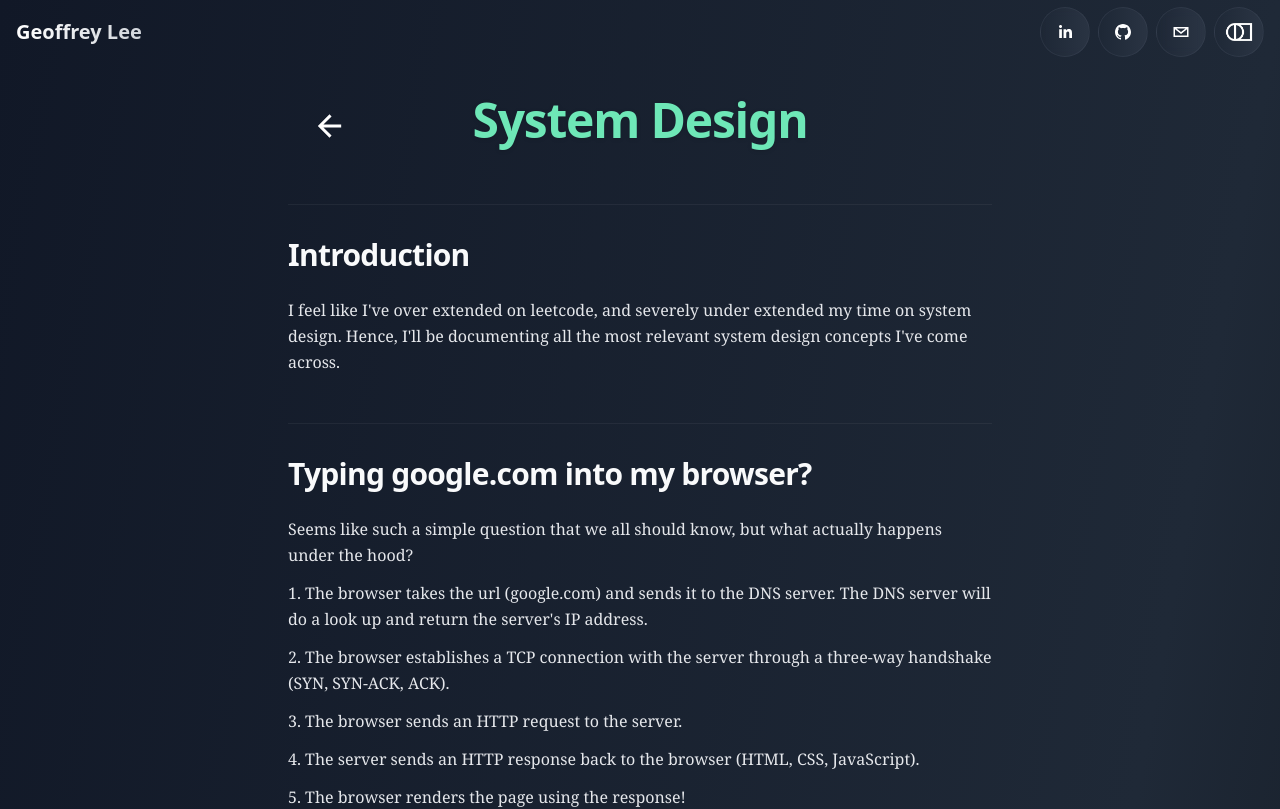
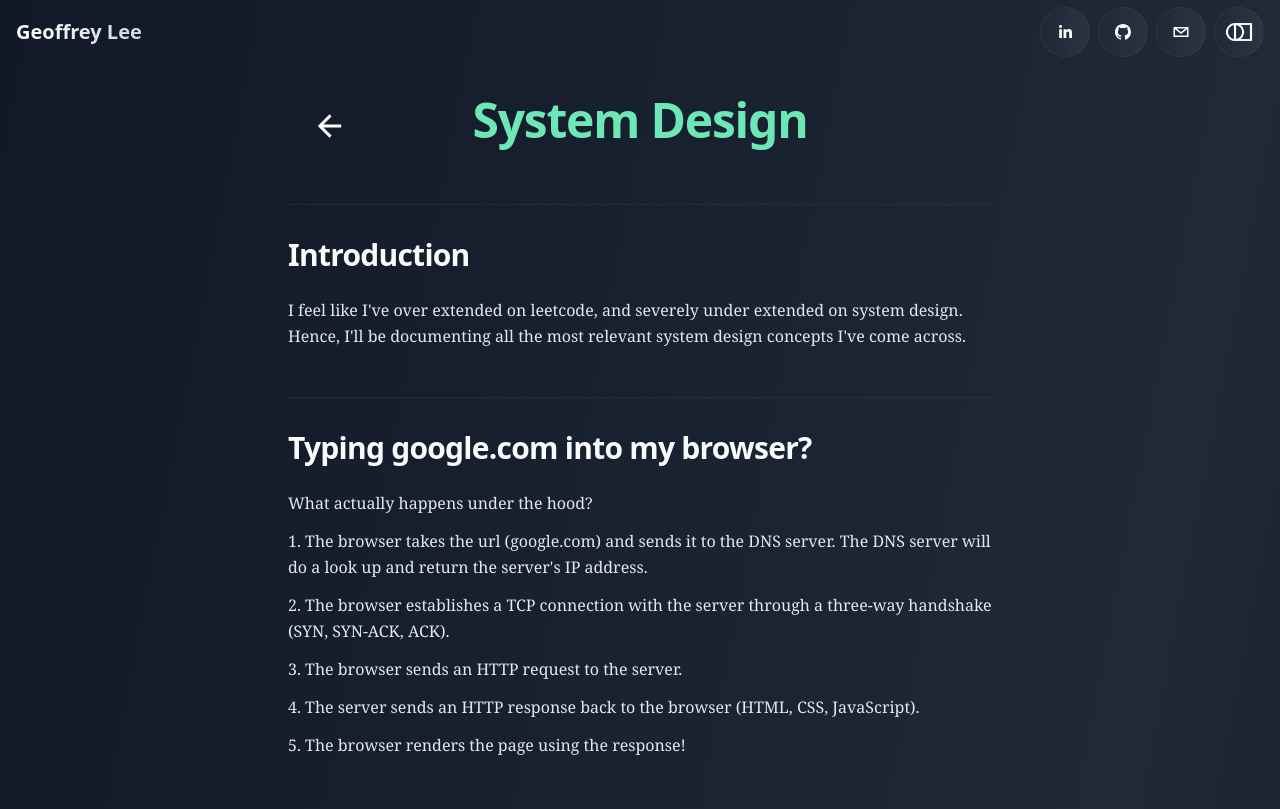
Before and after one commit to LGeoff31/Porfolio, a Next.js app: page /system-design in a window 1280 px wide. Shown: the top 809 px of the page. Built offline with nearby package versions, Linux system fonts and the light colour scheme.

Commit message:
update blog

```diff
--- a/pages/system-design.tsx
+++ b/pages/system-design.tsx
@@ -11,11 +11,11 @@ interface BlogPost {
 const blogPosts: BlogPost[] = [
   {
     title: "Introduction",
-    content: `I feel like I've over extended on leetcode, and severely under extended my time on system design. Hence, I'll be documenting all the most relevant system design concepts I've come across.`
+    content: `I feel like I've over extended on leetcode, and severely under extended on system design. Hence, I'll be documenting all the most relevant system design concepts I've come across.`
   },
   {
     title: "Typing google.com into my browser?",
-    content: `Seems like such a simple question that we all should know, but what actually happens under the hood?
+    content: `What actually happens under the hood?
 1. The browser takes the url (google.com) and sends it to the DNS server. The DNS server will do a look up and return the server's IP address.
 2. The browser establishes a TCP connection with the server through a three-way handshake (SYN, SYN-ACK, ACK).
 3. The browser sends an HTTP request to the server.
@@ -61,6 +61,7 @@ const blogPosts: BlogPost[] = [
     This is modelled via the master-slave relationship. The master database (only writes) and the slave database (only reads) replicate off the master database.
     App's typically have more reads than writes, hence # of slaves > # of masters.
     Having slave databases also allow for parallel reads, leading to better performance.
+    Sharding is another popular concept which partitions a large database into smaller independent pieces called shards, which allows you spread traffic across multiple shards so the database can handle more users / read+writes without one server being bottleneck'd.
     `
   },
   {
@@ -70,6 +71,8 @@ const blogPosts: BlogPost[] = [
     Something to note is databases and cache's aren't always in sync i.e if the database undergoes UPDATE SQL query. One strategy is setting a expiration policy (TTL) on the cache, and resetting it.
     If you reset it to often, you'll need to query the database more often. If you reset it to rarely, you'll risk serving stale data.
     Sometimes, a cache can become full. If it does, there are a few strategies to evict and make space. Some include LFU (Least Frequently Used), and FIFO (First In First Out).
+    LRU is typically used by default. Temporal locality suggests that recently used items are likely to be used again soon.
+    LFU is better when some items are consistently popular over time.
     `
   },
   {
@@ -128,21 +131,6 @@ const blogPosts: BlogPost[] = [
     `
   },
   {
-    title: "Twitter Example",
-    content: `Consider twitter. 300 million monthly users. 50% use Twitter daily. Users post 2 posts / day. 10% tweets contain media. Data stored for 5 years.
-    Query per second (QPS):
-    - Daily active users (DAU) = 300 million x 0.5 = 150 million
-    - Tweets (QPS) = 150 million x 2 tweets / 24h / 3600s = ~3500
-    - Peek QPS = 3500 x 2 = 7000
-    Average tweet size
-    - tweet_id 64 bytes
-    - text 140 bytes
-    - media 1MB
-    - Media storage: 150 million * 2 * 10% * 1MB = 30TB/day
-    - 5-year media storage = 30TB/day * 365days * 5 = 55PB
-    `
-  },
-  {
     title: "System Design Interview",
     content: `Good questions to ask:
     - What is the feature set of this application?
@@ -161,7 +149,7 @@ const blogPosts: BlogPost[] = [
     Next, draw key components on the whiteboard. Things like the client (web/mobile), APIs, web servers, data stores, cache, CDN, message queue, etc.
     Do back-of-the-envelope calculations to evaluate if your blueprint fits the scale constraints. (but this might be a bonus)
     Then go through the flow of your design
-    Maybe also include API endpoints or database schema.
+    Include API endpoints or database schema.
 
     In the news feed example, there are two main components, news feed and user postings.
     For news feed, when a user publishes a post, the corresponding data is written into cache/database, the post will be populated to friends news feed.
```
